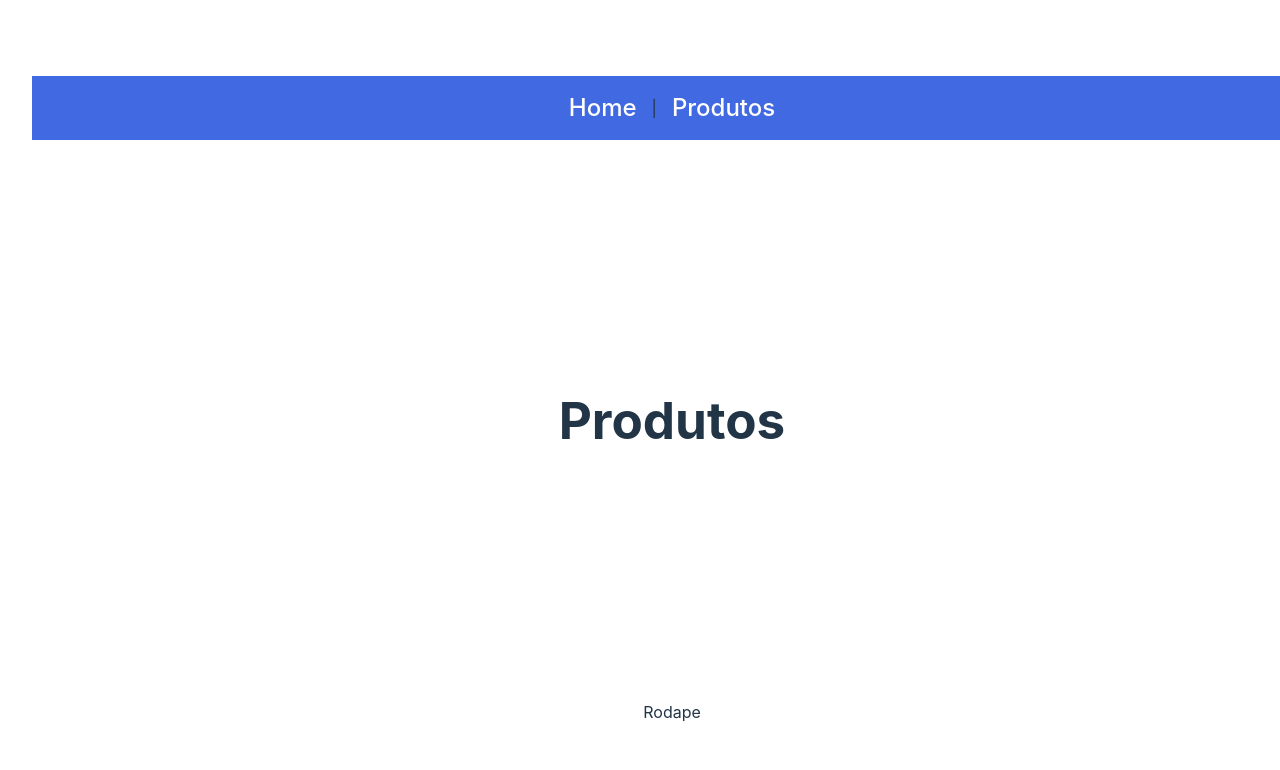
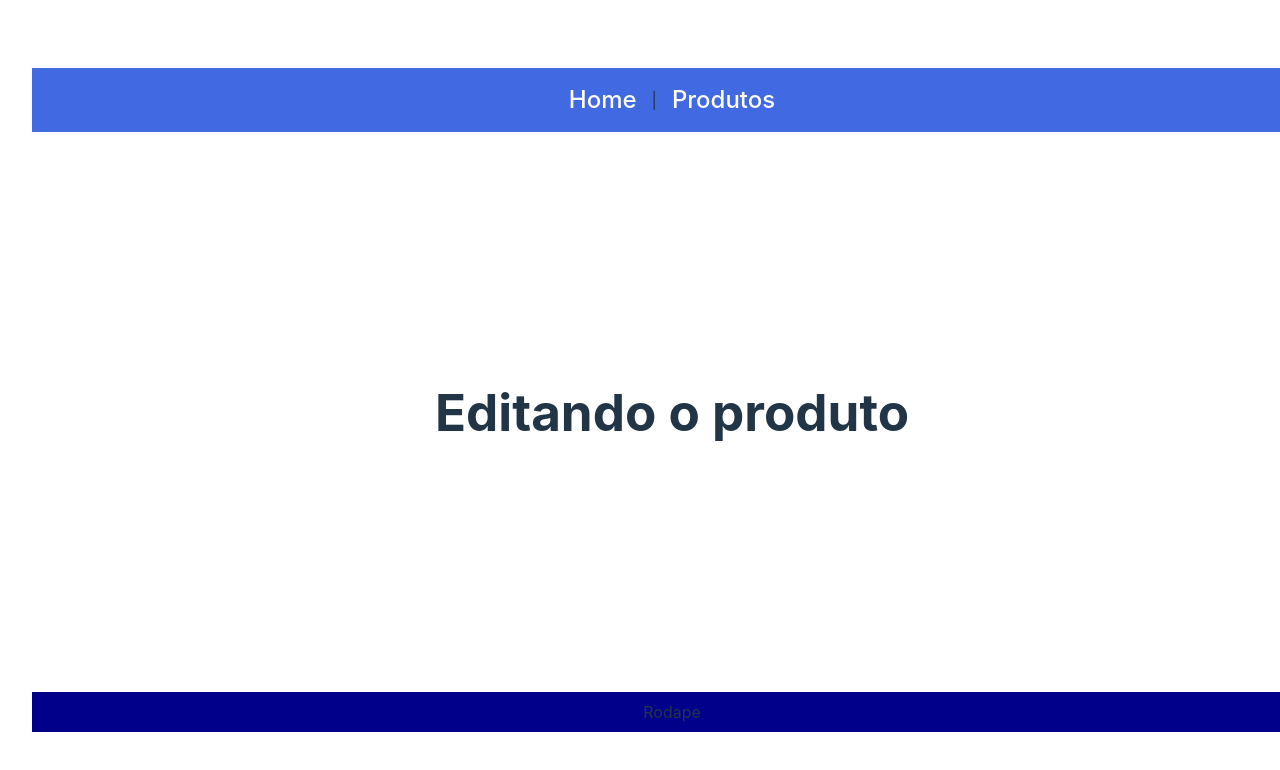
Before and after one commit to gustavobernardo25/EX-RWD, a React (Vite) app in the folder ex-rwd/: page /produtos in a window 1280 px wide. Shown: the top 770 px of the page. Built offline with nearby package versions, Linux system fonts and the light colour scheme.

Commit message:
Criação da Lista Produtos

```diff
--- a/ex-rwd/src/components/Rodape.jsx
+++ b/ex-rwd/src/components/Rodape.jsx
@@ -1,6 +1,6 @@
 
 export default function Rodape() {
   return (
-    <div>Rodape</div>
+    <footer>Rodape</footer>
   )
 }
--- a/ex-rwd/src/routes/Produtos/index.jsx
+++ b/ex-rwd/src/routes/Produtos/index.jsx
@@ -1,8 +1,8 @@
 
-export default function Produtos() {
+export default function EditarProduto() {
   return (
     <main>
-      <h1>Produtos</h1>
+      <h1>Editando o produto</h1>
     </main>
   )
 }
```
Also changed, not shown: ex-rwd/src/components/listaProdutos.jsx (added, +17 -0 lines).
